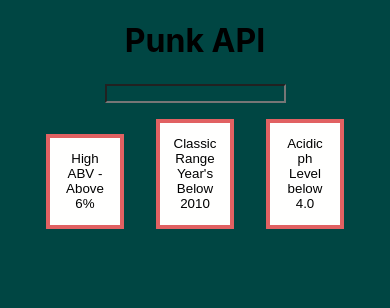
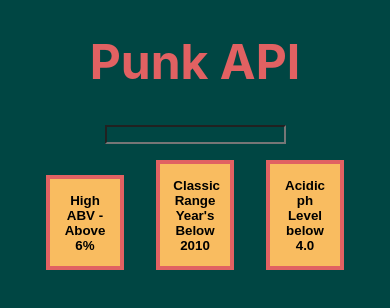
Before and after one commit to ovt12/react-api-project, a React (Create React App) app: page / in a window 390 px wide. Shown: the top 308 px of the page. Built offline with nearby package versions, Linux system fonts and the light colour scheme; no server answers.

Commit message:
Added more styling to mobile viewpoint

```diff
--- a/src/App.css
+++ b/src/App.css
@@ -3,5 +3,10 @@
   padding: 0;
   background-color: #004643;
 
+}
+
+h1 {
+  color: #e16162;
+  font-size: 3rem;
 
 }
--- a/src/Components/Card/Card.scss
+++ b/src/Components/Card/Card.scss
@@ -7,7 +7,7 @@
 
         &__details {
 
-            border: 2px solid black;
+            border: 4px solid $color-boarder;
             height: 50%;
             padding-top: 1em;
             margin: 1rem;
@@ -25,12 +25,16 @@
         &__name {
             text-align: center;
             margin-top: 2em;
-            font-size: 30%;
+            font-size: 1.5em;
 
         }
 
         &__description {
             font-size: 25%;
+            height: 27%;
+            color: $color-heading;
+            padding: 2em;
+            line-height: 150%;
 
         }
 
@@ -39,6 +43,10 @@
         }
 
         &__ph {
+            color: $color-heading;
+        }
+
+        &__abv {
             color: $color-heading;
         }
         }
@@ -55,9 +63,6 @@
         height: 45em;
         padding-top: 1em;
         margin: 1rem;
-
-
-
     }
 
     &__img {
--- a/src/Components/RadioButton/RadioButton.scss
+++ b/src/Components/RadioButton/RadioButton.scss
@@ -4,7 +4,12 @@ button {
     width: 20vw;
     margin: 1rem;
     padding: 1em;
-    background-color: $color-heading;
+    background-color: $color-button;
     border: 4px solid $color-boarder;
+    font-weight: 900;
 
 }
+
+button:hover {
+    opacity: 60%;
+}
--- a/src/Styles/_variables.scss
+++ b/src/Styles/_variables.scss
@@ -6,18 +6,11 @@ $color-button:#f9bc60;
 $color-buttonText: #001e1d;
 $color-boarder: #e16162;
 
-$color-second-background: #fef6e4;
-$color-second-heading: #001858;
-$color-second-button:#f582ae;
-$color-second-buttonText: #001858;
-$color-second-boarder: #8bd3dd;
-
-
-
-
+// $color-second-background: #fef6e4;
+// $color-second-heading: #001858;
+// $color-second-button:#f582ae;
+// $color-second-buttonText: #001858;
+// $color-second-boarder: #8bd3dd;
 
 $mobile-breakpoint: 320px;
-// $tablet-breakpoint: 768px;
 $desktop-breakpoint: 1024px;
-// $large-desktop-breakpoint: 1440px;
-// $extra-large-desktop-breakpoint: 2560px;
```
